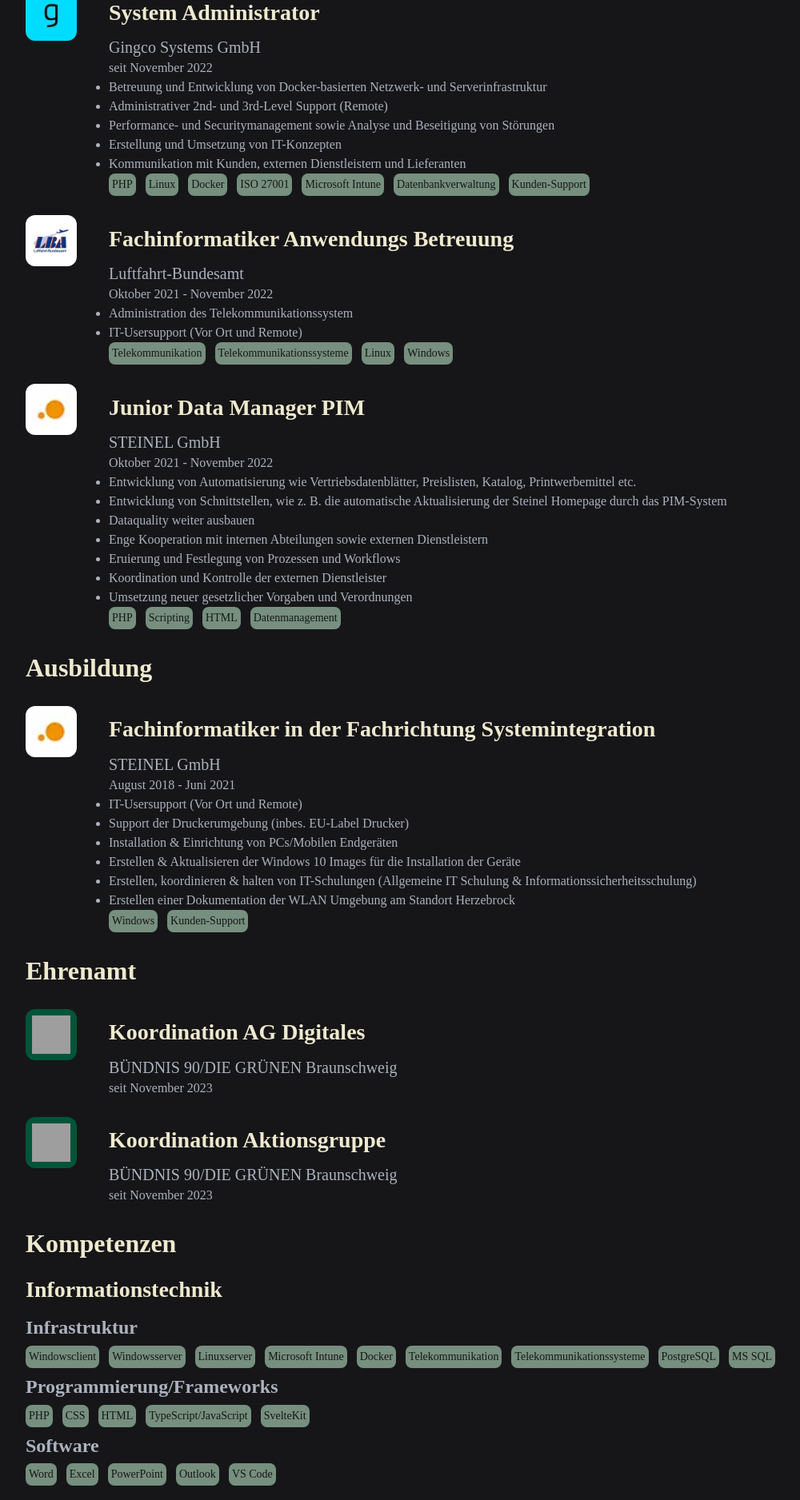
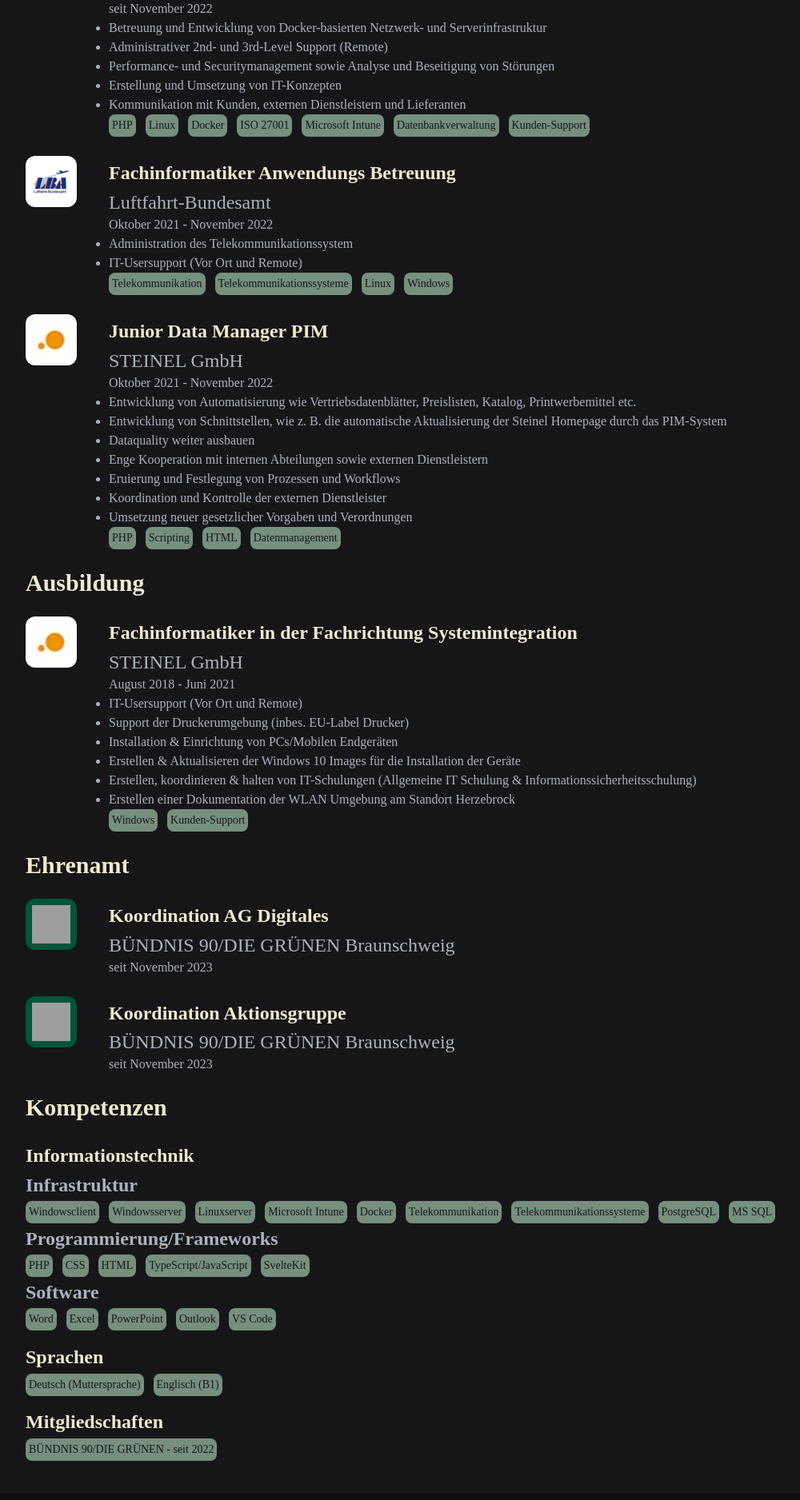
Before and after one commit to jonasebert/jonasebert.de, a SvelteKit app: page /about in a window 1280 px wide. Shown: the part 904-2780 px from the top of the page at 80% size, without its empty margins (32-1032 px from the left). Built offline with nearby package versions, Linux system fonts and the light colour scheme; grey boxes are pictures that could not be loaded; a web font is replaced by a local one.

Commit message:
All: Removed mutiple h1 tags

```diff
--- a/src/routes/+page.svelte
+++ b/src/routes/+page.svelte
@@ -25,7 +25,7 @@
 <div class="container relative bg-[url('/home/teaser.webp')] bg-fixed bg-no-repeat bg-center bg-cover">
 	<div class="absolute inset-0 bg-black opacity-50"></div>
 	<div class="relative z-10 pt-5 pb-5 text-center">
-		<h1>POLITIK FÜR EINE LEBENSWERTE WELT</h1>
+		<h2 class="text-4xl font-bold text-je-sand">POLITIK FÜR EINE LEBENSWERTE WELT</h2>
 		<div class="mb-4 text-je-sand text-lg">
 			Unser Klima verändert sich rasant und mit jedem Kilogramm CO₂ mehr wird dieser Planet zu einem lebensfeindlichen Ort. Wir steuern bereits auf eine Klimakatastrophe zu, die bald unvermeidlich sein wird. Wir stellen fest, dass unsere Sommer immer wärmer und unsere Winter immer milder werden. Wir feiern jedes Jahr einen neuen Temperaturrekord. Ein Umdenken in der Politik und Wirtschaft geht nur sehr langsam voran.
 		</div>
@@ -43,7 +43,7 @@
 
 <div class="container mx-auto px-4">
     <div class="text-center">
-		<h1>Aktuelles</h1>
+		<h2 class="text-5xl text-je-sand">Aktuelles</h2>
 	</div>
 
     {#if data.posts}
--- a/src/routes/about/+page.svelte
+++ b/src/routes/about/+page.svelte
@@ -7,11 +7,11 @@
 
 <div class="container">
 	<div>
-		<h1 class="text-2x1 font-bold">{name} ({pronouns})</h1>
+		<h1 class="text-5xl font-bold text-je-sand">{name} ({pronouns})</h1>
 		<div class="italic">Geboren 337 ppm</div>
 		<div class="flex flex-col md:flex-row">
 			<div class="mb-4 md:mr-4 flex-1">
-				<h2 class="text-x1 font-semibold">Vordenker im Einklang von Technik und Natur</h2>
+				<h2 class="text-3xl font-semibold">Vordenker im Einklang von Technik und Natur</h2>
 				<div class="mb-4">
 					In einer Ära, in der digitale Innovationen das Zeitalter prägen, sehe ich mich als Verfechter einer Zukunft, in der technologischer Fortschritt und ökologische Nachhaltigkeit eine Symbiose eingehen. Mein Engagement für den Klimaschutz ist geprägt von der Überzeugung, dass wir alle eine Rolle in der Bewahrung unseres Planeten spielen.
 				</div>
@@ -34,8 +34,8 @@
 		</div>
 	</div>
 	<div>
-		<h1>Lebenslauf</h1>
-		<h2>Berufserfahrung</h2>
+		<h2 class="text-4xl font-bold text-je-sand">Lebenslauf</h2>
+		<h3 class="text-3xl font-bold text-je-sand">Berufserfahrung</h3>
 		<div class="my-6 flex items-start">
 			<div class="flex justify-center items-center rounded-xl min-w-16 min-h-16 bg-je-gingco transition-transform duration-500 hover:scale-110">
 				<a href="https://gingco.systems/" target="_blank">
@@ -43,11 +43,11 @@
 				</a>
 			</div>
 			<div class="ml-10 flex flex-col justify-between">
-				<h3>System Administrator</h3>
-				<p class="text-xl">Gingco Systems GmbH</p>
+				<h4 class="text-2xl text-je-sand">System Administrator</h4>
+				<p class="text-2xl">Gingco Systems GmbH</p>
 				<p class="text-md">seit November 2022</p>
 				<div>
-					<ul class="list-disc">
+					<ul class="list-disc text-md">
 						<li>Betreuung und Entwicklung von Docker-basierten Netzwerk- und Serverinfrastruktur</li>
 						<li>Administrativer 2nd- und 3rd-Level Support (Remote)</li>
 						<li>Performance- und Securitymanagement sowie Analyse und Beseitigung von Störungen</li>
@@ -55,14 +55,14 @@
 						<li>Kommunikation mit Kunden, externen Dienstleistern und Lieferanten</li>
 					</ul>
 				</div>
-				<div class="flex flex-row flex-wrap gap-1">
-					<div class="text-sm rounded-lg bg-je-green-300 text-je-gray-500 py-1 px-1 mr-2">PHP</div>
-					<div class="text-sm rounded-lg bg-je-green-300 text-je-gray-500 py-1 px-1 mr-2">Linux</div>
-					<div class="text-sm rounded-lg bg-je-green-300 text-je-gray-500 py-1 px-1 mr-2">Docker</div>
-					<div class="text-sm rounded-lg bg-je-green-300 text-je-gray-500 py-1 px-1 mr-2">ISO 27001</div>
-					<div class="text-sm rounded-lg bg-je-green-300 text-je-gray-500 py-1 px-1 mr-2">Microsoft Intune</div>
-					<div class="text-sm rounded-lg bg-je-green-300 text-je-gray-500 py-1 px-1 mr-2 ">Datenbankverwaltung</div>
-					<div class="text-sm rounded-lg bg-je-green-300 text-je-gray-500 py-1 px-1 mr-2">Kunden-Support</div>
+				<div class="flex flex-row flex-wrap gap-1 text-sm text-je-gray-500">
+					<div class="rounded-lg bg-je-green-300 py-1 px-1 mr-2">PHP</div>
+					<div class="rounded-lg bg-je-green-300 py-1 px-1 mr-2">Linux</div>
+					<div class="rounded-lg bg-je-green-300 py-1 px-1 mr-2">Docker</div>
+					<div class="rounded-lg bg-je-green-300 py-1 px-1 mr-2">ISO 27001</div>
+					<div class="rounded-lg bg-je-green-300 py-1 px-1 mr-2">Microsoft Intune</div>
+					<div class="rounded-lg bg-je-green-300 py-1 px-1 mr-2">Datenbankverwaltung</div>
+					<div class="rounded-lg bg-je-green-300 py-1 px-1 mr-2">Kunden-Support</div>
 				</div>
 			</div>
 		</div>
@@ -73,20 +73,20 @@
 				</a>
 			</div>
 			<div class="ml-10 flex flex-col justify-between">
-				<h3>Fachinformatiker Anwendungs Betreuung</h3>
-				<p class="text-xl">Luftfahrt-Bundesamt</p>
+				<h4 class="text-2xl text-je-sand">Fachinformatiker Anwendungs Betreuung</h4>
+				<p class="text-2xl">Luftfahrt-Bundesamt</p>
 				<p class="text-md">Oktober 2021 - November 2022</p>
 				<div>
-					<ul class="list-disc">
+					<ul class="list-disc text-md">
 						<li>Administration des Telekommunikationssystem</li>
 						<li>IT-Usersupport (Vor Ort und Remote)</li>
 					</ul>
 				</div>
-				<div class="flex flex-row flex-wrap gap-1">
-					<div class="text-sm rounded-lg bg-je-green-300 text-je-gray-500 py-1 px-1 mr-2">Telekommunikation</div>
-					<div class="text-sm rounded-lg bg-je-green-300 text-je-gray-500 py-1 px-1 mr-2">Telekommunikationssysteme</div>
-					<div class="text-sm rounded-lg bg-je-green-300 text-je-gray-500 py-1 px-1 mr-2">Linux</div>
-					<div class="text-sm rounded-lg bg-je-green-300 text-je-gray-500 py-1 px-1 mr-2">Windows</div>
+				<div class="flex flex-row flex-wrap gap-1 text-sm text-je-gray-500">
+					<div class="rounded-lg bg-je-green-300 py-1 px-1 mr-2">Telekommunikation</div>
+					<div class="rounded-lg bg-je-green-300 py-1 px-1 mr-2">Telekommunikationssysteme</div>
+					<div class="rounded-lg bg-je-green-300 py-1 px-1 mr-2">Linux</div>
+					<div class="rounded-lg bg-je-green-300 py-1 px-1 mr-2">Windows</div>
 				</div>
 			</div>
 		</div>
@@ -97,11 +97,11 @@
 				</a>
 			</div>
 			<div class="ml-10 flex flex-col justify-between">
-				<h3>Junior Data Manager PIM</h3>
-				<p class="text-xl">STEINEL GmbH</p>
+				<h4 class="text-2xl text-je-sand">Junior Data Manager PIM</h4>
+				<p class="text-2xl">STEINEL GmbH</p>
 				<p class="text-md">Oktober 2021 - November 2022</p>
 				<div>
-					<ul class="list-disc">
+					<ul class="list-disc text-md">
 						<li>Entwicklung von Automatisierung wie Vertriebsdatenblätter, Preislisten, Katalog, Printwerbemittel etc.</li>
 						<li>Entwicklung von Schnittstellen, wie z. B. die automatische Aktualisierung der Steinel Homepage durch das PIM-System</li>
 						<li>Dataquality weiter ausbauen</li>
@@ -111,16 +111,16 @@
 						<li>Umsetzung neuer gesetzlicher Vorgaben und Verordnungen</li>
 					</ul>
 				</div>
-				<div class="flex flex-row flex-wrap gap-1">
-					<div class="text-sm rounded-lg bg-je-green-300 text-je-gray-500 py-1 px-1 mr-2">PHP</div>
-					<div class="text-sm rounded-lg bg-je-green-300 text-je-gray-500 py-1 px-1 mr-2">Scripting</div>
-					<div class="text-sm rounded-lg bg-je-green-300 text-je-gray-500 py-1 px-1 mr-2">HTML</div>
-					<div class="text-sm rounded-lg bg-je-green-300 text-je-gray-500 py-1 px-1 mr-2">Datenmanagement</div>
+				<div class="flex flex-row flex-wrap gap-1 text-sm text-je-gray-500">
+					<div class="rounded-lg bg-je-green-300 py-1 px-1 mr-2">PHP</div>
+					<div class="rounded-lg bg-je-green-300 py-1 px-1 mr-2">Scripting</div>
+					<div class="rounded-lg bg-je-green-300 py-1 px-1 mr-2">HTML</div>
+					<div class="rounded-lg bg-je-green-300 py-1 px-1 mr-2">Datenmanagement</div>
 				</div>
 			</div>
 		</div>
 
-		<h2>Ausbildung</h2>
+		<h3 class="text-3xl font-bold text-je-sand">Ausbildung</h3>
 		<div class="my-6 flex items-start">
 			<div class="flex justify-center items-center rounded-xl min-w-16 min-h-16 bg-white transition-transform duration-500 hover:scale-110">
 				<a href="https://steinel.de/" target="_blank">
@@ -128,11 +128,11 @@
 				</a>
 			</div>
 			<div class="ml-10 flex flex-col justify-between">
-				<h3>Fachinformatiker in der Fachrichtung Systemintegration</h3>
-				<p class="text-xl">STEINEL GmbH</p>
+				<h4 class="text-2xl text-je-sand">Fachinformatiker in der Fachrichtung Systemintegration</h4>
+				<p class="text-2xl">STEINEL GmbH</p>
 				<p class="text-md">August 2018 - Juni 2021</p>
 				<div>
-					<ul class="list-disc">
+					<ul class="list-disc text-md">
 						<li>IT-Usersupport (Vor Ort und Remote)</li>
 						<li>Support der Druckerumgebung (inbes. EU-Label Drucker)</li>
 						<li>Installation & Einrichtung von PCs/Mobilen Endgeräten</li>
@@ -141,14 +141,14 @@
 						<li>Erstellen einer Dokumentation der WLAN Umgebung am Standort Herzebrock</li>
 					</ul>
 				</div>
-				<div class="flex flex-row flex-wrap gap-1">
-					<div class="text-sm rounded-lg bg-je-green-300 text-je-gray-500 py-1 px-1 mr-2">Windows</div>
-					<div class="text-sm rounded-lg bg-je-green-300 text-je-gray-500 py-1 px-1 mr-2">Kunden-Support</div>
+				<div class="flex flex-row flex-wrap gap-1 text-sm text-je-gray-500">
+					<div class="rounded-lg bg-je-green-300 py-1 px-1 mr-2">Windows</div>
+					<div class="rounded-lg bg-je-green-300 py-1 px-1 mr-2">Kunden-Support</div>
 				</div>
 			</div>
 		</div>
 
-		<h2>Ehrenamt</h2>
+		<h3 class="text-3xl font-bold text-je-sand">Ehrenamt</h3>
 		<div class="my-6 flex items-start">
 			<div class="flex justify-center items-center rounded-xl min-w-16 min-h-16 bg-je-gruene-tanne transition-transform duration-500 hover:scale-110">
 				<a href="https://gruene-braunschweig.de/" target="_blank">
@@ -156,8 +156,8 @@
 				</a>
 			</div>
 			<div class="ml-10 flex flex-col justify-between">
-				<h3>Koordination AG Digitales</h3>
-				<p class="text-xl">BÜNDNIS 90/DIE GRÜNEN Braunschweig</p>
+				<h4 class="text-2xl text-je-sand">Koordination AG Digitales</h4>
+				<p class="text-2xl">BÜNDNIS 90/DIE GRÜNEN Braunschweig</p>
 				<p class="text-md">seit November 2023</p>
 			</div>
 		</div>
@@ -168,57 +168,63 @@
 				</a>
 			</div>
 			<div class="ml-10 flex flex-col justify-between">
-				<h3>Koordination Aktionsgruppe</h3>
-				<p class="text-xl">BÜNDNIS 90/DIE GRÜNEN Braunschweig</p>
+				<h4 class="text-2xl text-je-sand">Koordination Aktionsgruppe</h4>
+				<p class="text-2xl">BÜNDNIS 90/DIE GRÜNEN Braunschweig</p>
 				<p class="text-md">seit November 2023</p>
 			</div>
 		</div>
 
-		<h2>Kompetenzen</h2>
+		<h3 class="text-3xl font-bold text-je-sand">Kompetenzen</h3>
 		<div>
-			<h3>Informationstechnik</h3>
-			<div>
-				<h4>Infrastruktur</h4>
-				<div class="flex flex-wrap flex-row gap-1">
-					<div class="text-sm rounded-lg bg-je-green-300 text-je-gray-500 py-1 px-1 mr-2">Windowsclient</div>
-					<div class="text-sm rounded-lg bg-je-green-300 text-je-gray-500 py-1 px-1 mr-2">Windowsserver</div>
-					<div class="text-sm rounded-lg bg-je-green-300 text-je-gray-500 py-1 px-1 mr-2">Linuxserver</div>
-					<div class="text-sm rounded-lg bg-je-green-300 text-je-gray-500 py-1 px-1 mr-2">Microsoft Intune</div>
-					<div class="text-sm rounded-lg bg-je-green-300 text-je-gray-500 py-1 px-1 mr-2">Docker</div>
-					<div class="text-sm rounded-lg bg-je-green-300 text-je-gray-500 py-1 px-1 mr-2">Telekommunikation</div>
-					<div class="text-sm rounded-lg bg-je-green-300 text-je-gray-500 py-1 px-1 mr-2">Telekommunikationssysteme</div>
-					<div class="text-sm rounded-lg bg-je-green-300 text-je-gray-500 py-1 px-1 mr-2">PostgreSQL</div>
-					<div class="text-sm rounded-lg bg-je-green-300 text-je-gray-500 py-1 px-1 mr-2">MS SQL</div>
+			<div class="pt-3">
+				<h4 class="text-2xl font-bold text-je-sand">Informationstechnik</h4>
+				<div>
+					<h5 class="text-2xl font-bold">Infrastruktur</h5>
+					<div class="flex flex-wrap flex-row gap-1 text-sm text-je-gray-500">
+						<div class="rounded-lg bg-je-green-300 py-1 px-1 mr-2">Windowsclient</div>
+						<div class="rounded-lg bg-je-green-300 py-1 px-1 mr-2">Windowsserver</div>
+						<div class="rounded-lg bg-je-green-300 py-1 px-1 mr-2">Linuxserver</div>
+						<div class="rounded-lg bg-je-green-300 py-1 px-1 mr-2">Microsoft Intune</div>
+						<div class="rounded-lg bg-je-green-300 py-1 px-1 mr-2">Docker</div>
+						<div class="rounded-lg bg-je-green-300 py-1 px-1 mr-2">Telekommunikation</div>
+						<div class="rounded-lg bg-je-green-300 py-1 px-1 mr-2">Telekommunikationssysteme</div>
+						<div class="rounded-lg bg-je-green-300 py-1 px-1 mr-2">PostgreSQL</div>
+						<div class="rounded-lg bg-je-green-300 py-1 px-1 mr-2">MS SQL</div>
+					</div>
+				</div>
+				<div>
+					<h5 class="text-2xl font-bold">Programmierung/Frameworks</h5>
+					<div class="flex flex-wrap flex-row gap-1 text-sm text-je-gray-500">
+						<div class="rounded-lg bg-je-green-300 py-1 px-1 mr-2">PHP</div>
+						<div class="rounded-lg bg-je-green-300 py-1 px-1 mr-2">CSS</div>
+						<div class="rounded-lg bg-je-green-300 py-1 px-1 mr-2">HTML</div>
+						<div class="rounded-lg bg-je-green-300 py-1 px-1 mr-2">TypeScript/JavaScript</div>
+						<div class="rounded-lg bg-je-green-300 py-1 px-1 mr-2">SvelteKit</div>
+					</div>
+				</div>
+				<div>
+					<h5 class="text-2xl font-bold">Software</h5>
+					<div class="flex flex-wrap flex-row gap-1 text-sm text-je-gray-500">
+						<div class="rounded-lg bg-je-green-300 py-1 px-1 mr-2">Word</div>
+						<div class="rounded-lg bg-je-green-300 py-1 px-1 mr-2">Excel</div>
+						<div class="rounded-lg bg-je-green-300 py-1 px-1 mr-2">PowerPoint</div>
+						<div class="rounded-lg bg-je-green-300 py-1 px-1 mr-2">Outlook</div>
+						<div class="rounded-lg bg-je-green-300 py-1 px-1 mr-2">VS Code</div>
+					</div>
 				</div>
 			</div>
-			<div>
-				<h4>Programmierung/Frameworks</h4>
-				<div class="flex flex-wrap flex-row gap-1">
-					<div class="text-sm rounded-lg bg-je-green-300 text-je-gray-500 py-1 px-1 mr-2">PHP</div>
-					<div class="text-sm rounded-lg bg-je-green-300 text-je-gray-500 py-1 px-1 mr-2">CSS</div>
-					<div class="text-sm rounded-lg bg-je-green-300 text-je-gray-500 py-1 px-1 mr-2">HTML</div>
-					<div class="text-sm rounded-lg bg-je-green-300 text-je-gray-500 py-1 px-1 mr-2">TypeScript/JavaScript</div>
-					<div class="text-sm rounded-lg bg-je-green-300 text-je-gray-500 py-1 px-1 mr-2">SvelteKit</div>
+			<div class="pt-3">
+				<h4 class="text-2xl font-bold text-je-sand">Sprachen</h4>
+				<div class="flex flex-wrap flex-row gap-1 text-sm text-je-gray-500">
+					<div class="rounded-lg bg-je-green-300 py-1 px-1 mr-2">Deutsch (Muttersprache)</div>
+					<div class="rounded-lg bg-je-green-300 py-1 px-1 mr-2">Englisch (B1)</div>
 				</div>
 			</div>
-			<div>
-				<h4>Software</h4>
-				<div class="flex flex-wrap flex-row gap-1">
-					<div class="text-sm rounded-lg bg-je-green-300 text-je-gray-500 py-1 px-1 mr-2">Word</div>
-					<div class="text-sm rounded-lg bg-je-green-300 text-je-gray-500 py-1 px-1 mr-2">Excel</div>
-					<div class="text-sm rounded-lg bg-je-green-300 text-je-gray-500 py-1 px-1 mr-2">PowerPoint</div>
-					<div class="text-sm rounded-lg bg-je-green-300 text-je-gray-500 py-1 px-1 mr-2">Outlook</div>
-					<div class="text-sm rounded-lg bg-je-green-300 text-je-gray-500 py-1 px-1 mr-2">VS Code</div>
+			<div class="pt-3">
+				<h4 class="text-2xl font-bold text-je-sand">Mitgliedschaften</h4>
+				<div class="flex flex-wrap flex-row gap-1 text-sm text-je-gray-500">
+					<div class="rounded-lg bg-je-green-300 py-1 px-1 mr-2">BÜNDNIS 90/DIE GRÜNEN - seit 2022</div>
 				</div>
-			</div>
-			<h3>Sprachen</h3>
-			<div class="flex flex-wrap flex-row gap-1">
-				<div class="text-sm rounded-lg bg-je-green-300 text-je-gray-500 py-1 px-1 mr-2">Deutsch (Muttersprache)</div>
-				<div class="text-sm rounded-lg bg-je-green-300 text-je-gray-500 py-1 px-1 mr-2">Englisch (B1)</div>
-			</div>
-			<h3>Mitgliedschaften</h3>
-			<div class="flex flex-wrap flex-row gap-1">
-				<div class="text-sm rounded-lg bg-je-green-300 text-je-gray-500 py-1 px-1 mr-2">BÜNDNIS 90/DIE GRÜNEN - seit 2022</div>
 			</div>
 		</div>
 	</div>
```
